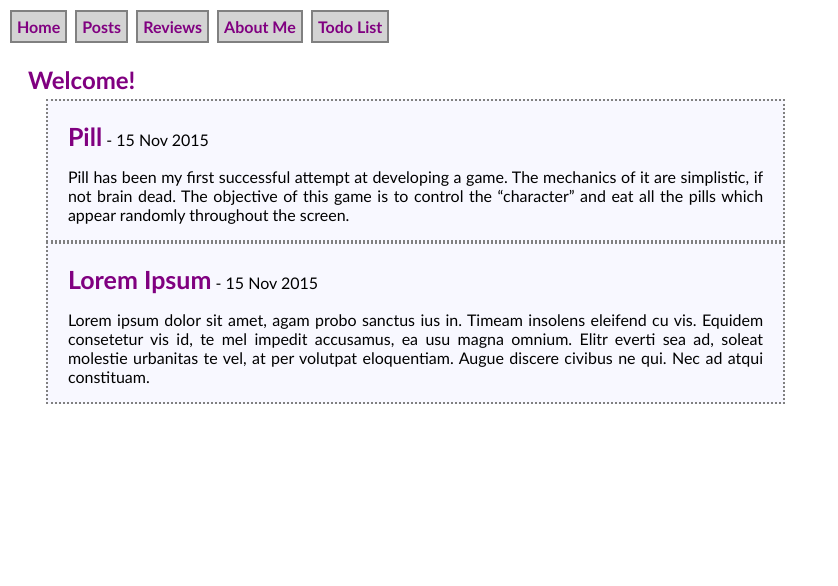
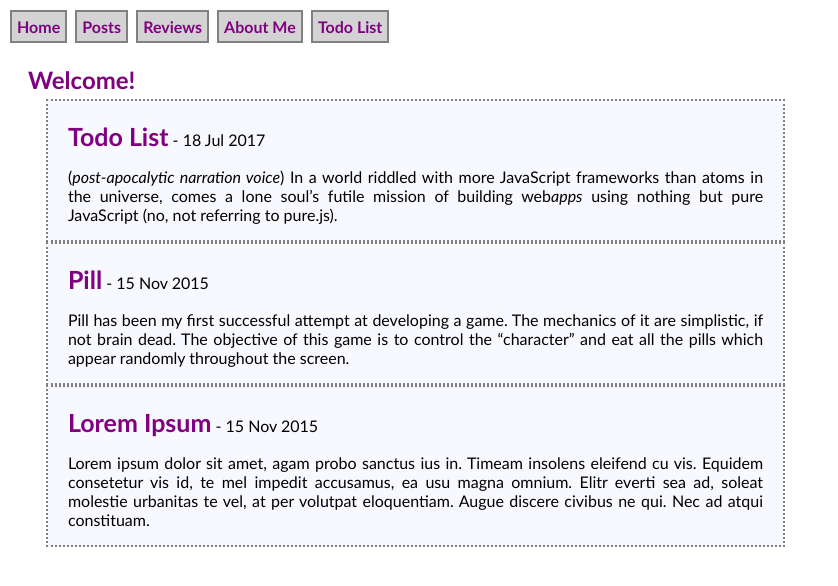
Before and after one commit to darwinyip/darwinyip.github.io, a Jekyll site: the page built from index.html, in a window 1280 px wide. Shown: the top 586 px of the page, without its empty margins (0-838 px from the left). Built offline with Jekyll 4.4.1, drawn with Linux system fonts in a browser that asks for light colours; Markdown is read by kramdown in place of the engine named in the settings.

Commit message:
Added todolist post

```diff
--- a/_config.yml
+++ b/_config.yml
@@ -1,2 +1,7 @@
 collections:
 - reviews
+
+markdown: redcarpet
+redcarpet:
+  extensions:
+    - lax_spacing
--- /dev/null
+++ b/_posts/2017-07-18-todolist.md
@@ -0,0 +1,16 @@
+---
+layout: post
+title: Todo List
+---
+(*post-apocalytic narration voice*) In a world riddled with more JavaScript frameworks than atoms in the universe, comes a lone soul's futile mission of building web*apps* using nothing but pure JavaScript (no, not referring to pure.js).
+
+Introducing **Todo List**: the most basic application after **Hello World** that any web developer will build.
+
+Featuring:
+- Create tasks
+- Delete tasks
+- Modify tasks
+- Save your list
+- Load your list
+
+And no need to worry about security because everything sits right in your browser (just make sure you are not typing anything important, because all will be gone once you clear cache).
--- a/style.css
+++ b/style.css
@@ -86,7 +86,7 @@ h2 {
 	padding-right: 20px;
 	padding-top: 0px;
 	padding-bottom: 0px;
-/*	display: block;*/
+	display: block;
 	width: 55%;
 	background-color: ghostwhite;
 	text-align: justify;
```
Also changed, not shown: 5 other files.
